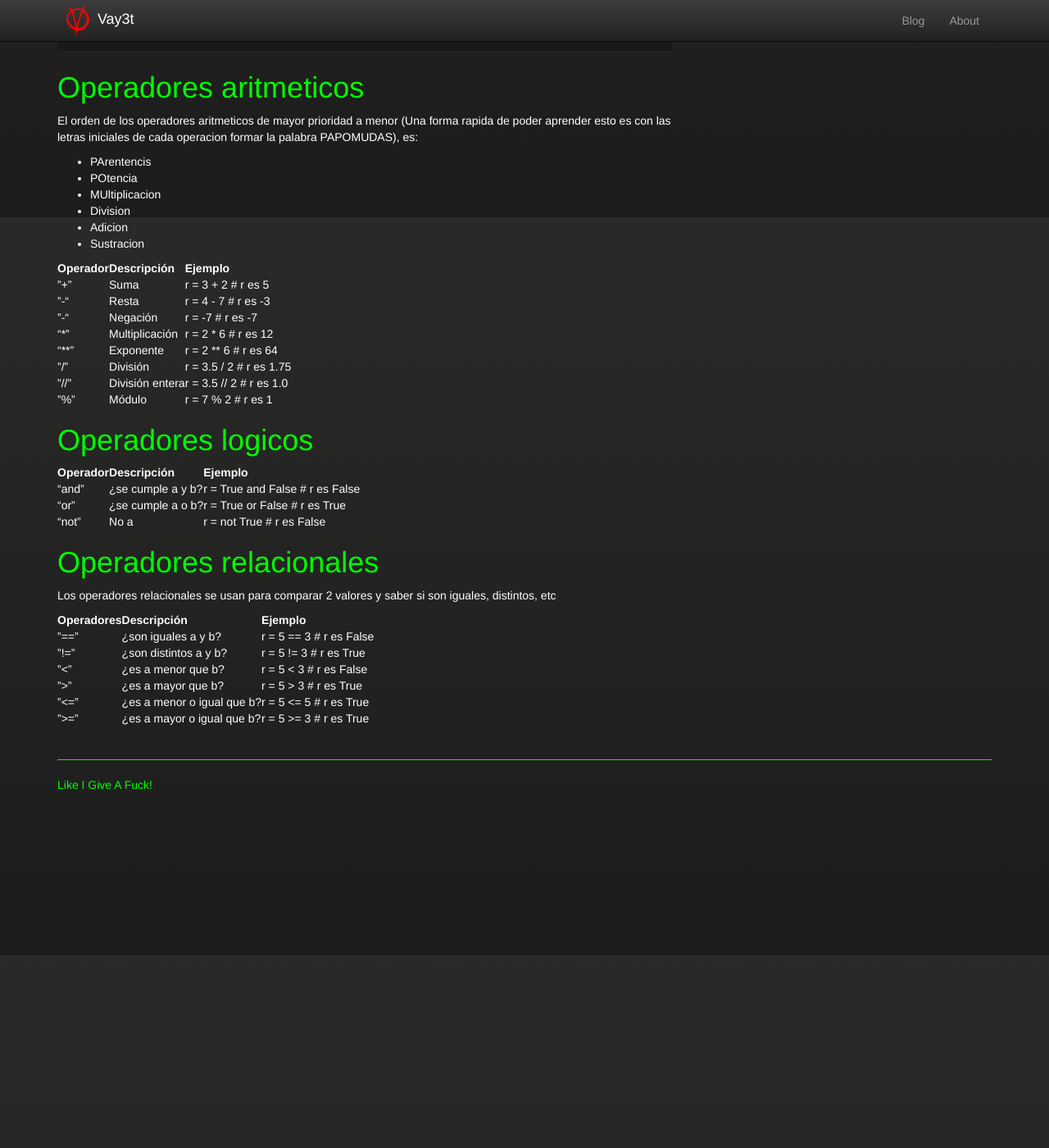
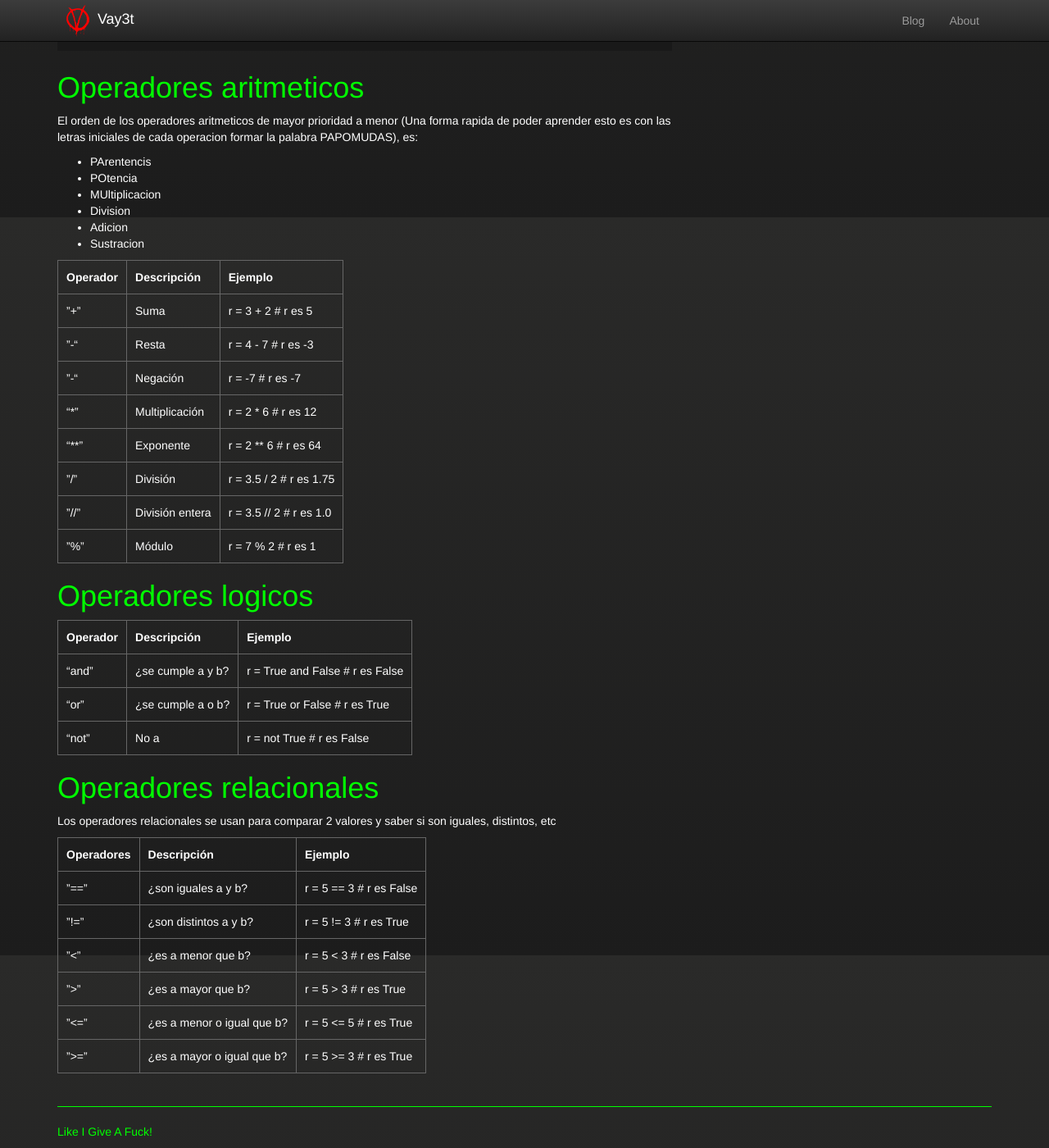
Before and after one commit to pvallejos/pvallejos.github.io, a Jekyll site: the page built from _posts/2017-10-17-Python-Part-1.md, in a window 1280 px wide and 1400 px high, scrolled down 1535 px. Shown: the whole window at 82% size. Built offline with Jekyll 4.4.1, drawn with Linux system fonts in a browser that asks for light colours; nearby versions of some CDN libraries; comment, search, counter and statistics services are not loaded; before the commit the page ends 2512 px from its top, so only the background shows below that.

Commit message:
Update vay3t.css

```diff
--- a/assets/css/vay3t.css
+++ b/assets/css/vay3t.css
@@ -206,8 +206,9 @@ caption {
   color: #777777;
   text-align: left;
 }
-th {
-  text-align: left;
+td, th {
+padding: 10px;
+border: 1px solid #666666;
 }
 .table {
   width: 100%;
```
